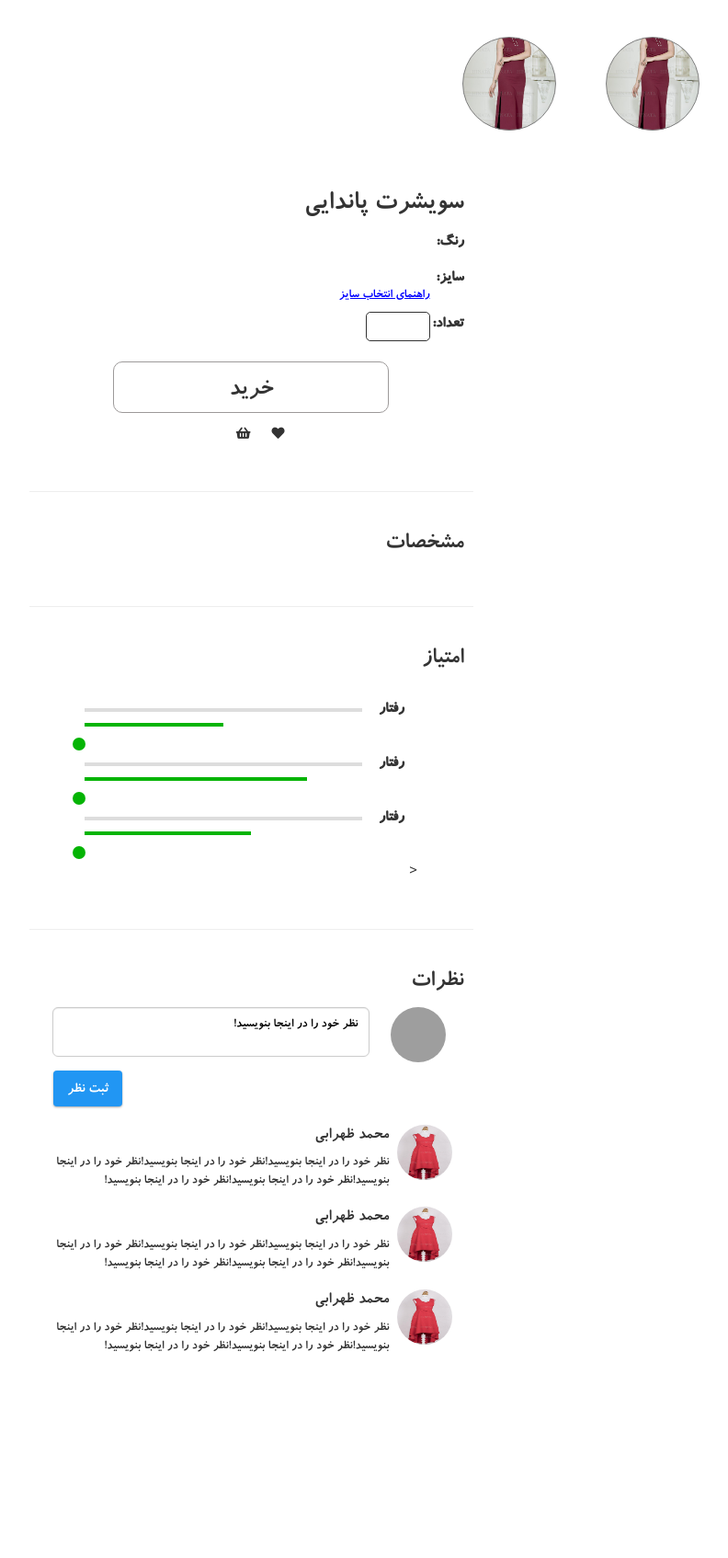
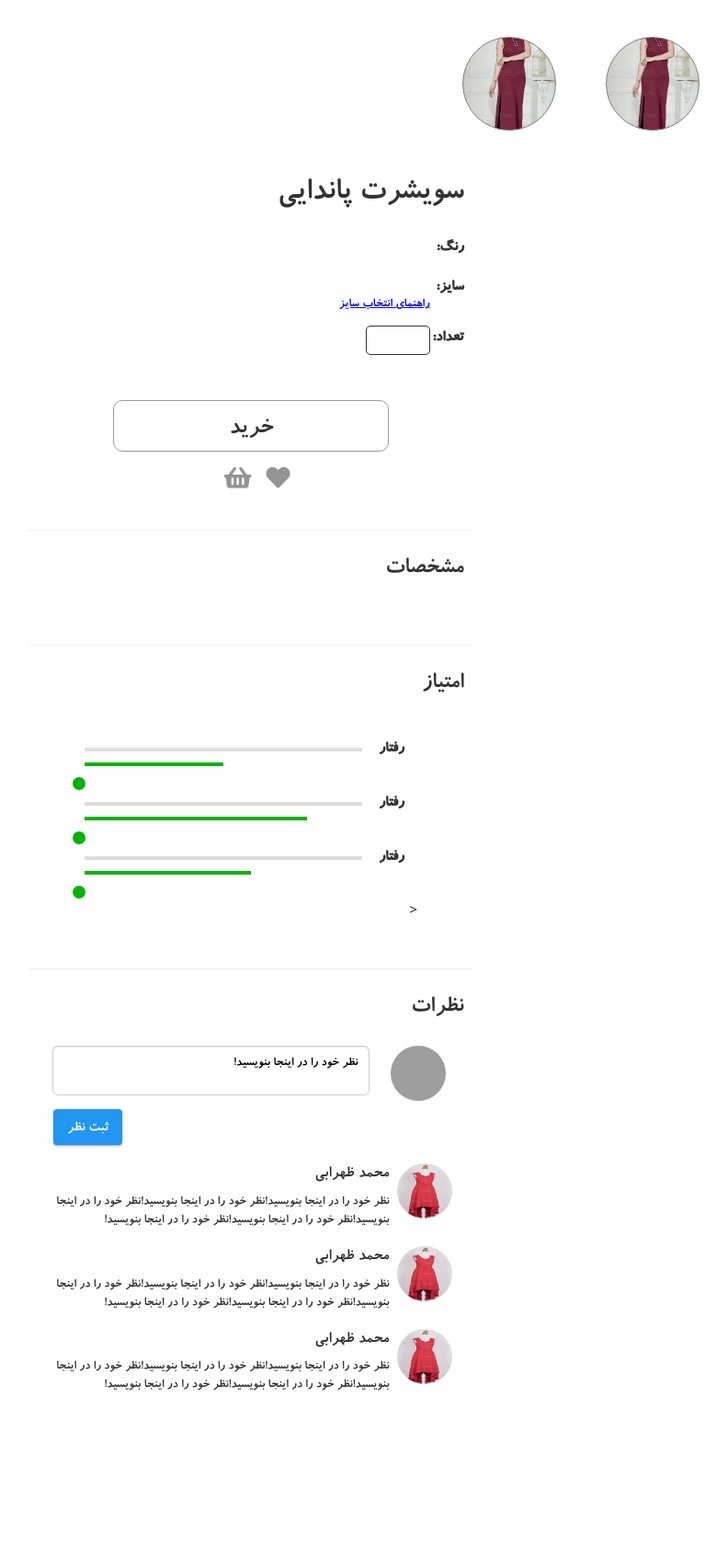
Before and after one commit to SaEED-ABB/Hinata, a Django app: template templates/store/dress.html in a window 1280 px wide. Shown: the part 226-1920 px from the top of the page at 92% size, without its empty margins (8-800 px from the left). Run offline with Django 3.2, Linux system fonts and the light colour scheme; the template is opened without the code that fills it, so the values that code supplies are empty; some libraries are stand-ins or nearby versions; some web fonts are replaced; grey boxes are pictures that could not be loaded.

Commit message:
dress details improved

```diff
--- a/static/script/dress.js
+++ b/static/script/dress.js
@@ -1,3 +1,22 @@
+toastr.options = {
+  "closeButton": false,
+  "debug": false,
+  "newestOnTop": false,
+  "progressBar": false,
+  "positionClass": "toast-top-left",
+  "preventDuplicates": false,
+  "onclick": null,
+  "showDuration": "300",
+  "hideDuration": "1000",
+  "timeOut": "5000",
+  "extendedTimeOut": "1000",
+  "showEasing": "swing",
+  "hideEasing": "linear",
+  "showMethod": "fadeIn",
+  "hideMethod": "fadeOut",
+  "rtl": true
+}
+
 $(document).ready(function() {
 	new RangeSlider($("#materialRangeSlider"), {
 	    size: 1,
@@ -46,11 +65,11 @@ $.ajax({
 		for(var i=0;i<data.properties.length;i++){
 			$('.properties').prepend('<li>'+data.properties[i].property+'</li>');
 		}
-		if(data.is_in_user_active_basket=='true'){
-			$('.basketProduct').css('color','green');
+		if(data.is_in_user_active_basket==true){
+			$('.basketProduct').css('color','#00da00');
 			$('.basketProduct').addClass('addToBasket');
 		}
-		if(data.is_in_user_favorites=='true'){
+		if(data.is_in_user_favorites==true){
 			$('.likeProduct').css('color','red');
 			$('.likeProduct').addClass('addToFavorite');
 		}
@@ -72,7 +91,11 @@ $(document).on('click touchstart','.basketProduct',function(){
 			    },
 				success: function (data) {
 					thisElement.addClass('addToBasket');
-					thisElement.css('color','green')
+					thisElement.css('color','#00da00')
+					toastr.success('محصول مورد نظر به شبد خرید اضافه شد.')
+				},
+				error: function(){
+					toastr.error('مشکلی خ داده است. لطفا ممجددا امتحان کنید.')
 				}
 			});
 		}else{
@@ -85,7 +108,11 @@ $(document).on('click touchstart','.basketProduct',function(){
 			    },
 				success: function (data) {
 					thisElement.removeClass('addToBasket');
-					thisElement.css('color','inherit')
+					thisElement.css('color','#949494')
+					toastr.success('محصول مورد نظر از سبد خرید حذف شد.')
+				},
+				error: function(){
+					toastr.error('مشکلی خ داده است. لطفا ممجددا امتحان کنید.')
 				}
 			});
 		}
@@ -107,6 +134,10 @@ $(document).on('click touchstart','.likeProduct',function(){
 				success: function (data) {
 					thisElement.addClass('addToFavorite');
 					thisElement.css('color','red')
+					toastr.success('محصول مورد نظر به لیست علاقه مندی ها اضافه شد.')
+				},
+				error: function(){
+					toastr.error('مشکلی خ داده است. لطفا ممجددا امتحان کنید.')
 				}
 			});
 		}else{
@@ -119,7 +150,11 @@ $(document).on('click touchstart','.likeProduct',function(){
 			    },
 				success: function (data) {
 					thisElement.removeClass('addToFavorite');
-					thisElement.css('color','inherit')
+					thisElement.css('color','#949494')
+					toastr.success('محصول مورد نظر از لیست علاقه مندی ها حذف شد.')
+				},
+				error: function(){
+					toastr.error('مشکلی خ داده است. لطفا ممجددا امتحان کنید.')
 				}
 			});
 		}
--- a/static/style/dress.css
+++ b/static/style/dress.css
@@ -41,38 +41,41 @@ html,body{
 }
 .dressProp{
 	word-wrap: break-word;
-    padding: 20px 10px;
+    padding: 5px 10px 20px;
 }
 h1{
-	font-size: 30px;
+	font-size: 35px;
 }
 h2{
 	font-size: 26px;
 }
 .dressProp h1,.dressProp h2{
-	margin: 0 auto 15px;
+	margin: 0 auto 30px;
 }
 .range{
 	direction: ltr;
 	padding: 0;
 }
 .color{
-    width: 25px;
-    height: 25px;
+    width: 30px;
+    height: 30px;
     display: inline-block;
-    margin: auto 1px;
+    margin: auto 3px;
     background-color: blue;
     border-radius: 5px;
     margin-bottom: -5px;
 }
 .size{
+    width: 30px;
+    height: 30px;
     display: inline-block;
     border: 1px solid black;
-    padding: 0 3px;
+    padding: 2px 5px;
     border-radius: 5px;
     font-size: 1.2em;
     font-family: koodak;
-    margin: auto 1px;
+    margin: auto 3px;
+    cursor: pointer;
 }
 .scale{
 	border-radius: 5px;
@@ -81,15 +84,22 @@ h2{
     outline: none;
     padding-right: 10px;
     width: 70px;
+    cursor: pointer;
 }
 .dressDetail{
-	margin:10px 0;
+	margin:15px 0;
 }
 .dressDetail label{
 	font-size: 1.2em;
 }
 .dressBuy{
 	text-align: center;
+    margin: 8% 0 0;
+}
+.buyOptions i{
+    color: #949494;
+    font-size: 26px;
+    cursor: pointer;
 }
 .link{
 	text-decoration: underline;
--- a/static/style/footer.css
+++ b/static/style/footer.css
@@ -18,10 +18,30 @@ div h5 a{
 }
 .links{
 	margin-bottom: 20px;
+    display: table; /* Make the container element behave like a table */
+    width: 100%; /* Set full-width to expand the whole page */
+}
+.col {
+    display: table-cell; /* Make elements inside the container behave like table cells */
 }
 a{
 	color: black;
 }
-a:hover{
+
+@media screen and (max-width: 992px) and (min-width: 768px) {
+    .links .firstCol, .links .thirdCol{
+    	border-bottom:  1.5px solid #acacac;
+    }
+}
+
+@media screen and (max-width: 767px) and (min-width: 610px) {
 
 }
+
+@media screen and (max-width: 610px) and (min-width: 420px) {
+
+}
+
+@media screen and (max-width: 420px) {
+
+}
--- a/static/style/products.css
+++ b/static/style/products.css
@@ -8,6 +8,10 @@ html,body{
 .row{
     margin:0;
 }
+a:hover{
+    color: inherit;
+    text-decoration: none;
+}
 .pageSologn{
 	text-align: center;
     margin-top: 50px;
@@ -17,7 +21,6 @@ html,body{
 	padding: 10px 25px;
 }
 .pageSologn h3{
-
     margin-bottom: 22px;
 }
 select{
--- a/templates/frontview/footer.html
+++ b/templates/frontview/footer.html
@@ -1,8 +1,8 @@
 {% load static %}
 
 <div class="row footer">
-    <div class="row links">
-        <div class="col-md-2" style="border-left: 1.5px solid #acacac;padding: 10px 30px;">
+    <div class=" links">
+        <div class="firstCol col" style="border-left: 1.5px solid #acacac;padding: 10px 30px;">
             <h5>
                 <a href="#">درباره ما</a>
             </h5>
@@ -25,7 +25,7 @@
                 <a href="#">همکاری با فروشندگان</a>
             </h5>
         </div>
-        <div class="col-md-3" style="border-left: 1.5px solid #acacac;padding: 10px 30px;">
+        <div class="secondCol col" style="border-left: 1.5px solid #acacac;padding: 10px 30px;">
             <h5>
                 <a href="#">درباره ما</a>
             </h5>
@@ -45,13 +45,13 @@
                 <a href="#">خدمات مشتریان</a>
             </h5>
         </div>
-        <div class="col-md-4" style="border-left: 1.5px solid #acacac;padding: 10px 30px;">
+        <div class="thirdCol col" style="border-left: 1.5px solid #acacac;padding: 10px 30px;">
             <h4>شماره های تماس:</h4>
             <h4>33215421-33265689
                 <br>66611125-36547852</h4>
             <h4>آدرس: خیابان اوستا، بعد از پارک دانشجو، خوابگاه حافظ، پلاک 990، مزون هیناتا</h4>
         </div>
-        <div class="col-md-3" style="text-align: center;">
+        <div class="fourthCol col" style="text-align: center;">
             <div class="hinataLogo">
                 <img src="{% static 'img/logo.png' %}">
             </div>
--- a/templates/store/dress.html
+++ b/templates/store/dress.html
@@ -44,10 +44,10 @@
 				</div>
 				<div class="dressBuy">
 					<div class="price"></div>
-					<div>
+					<div class="buyButton">
 						<button class="bigButton">خرید</button>
 					</div>
-					<div>
+					<div class="buyOptions">
 						<i class='fas fa-heart likeProduct' ></i>
 						<i class='fas fa-shopping-basket basketProduct'></i>
 					</div>
```
